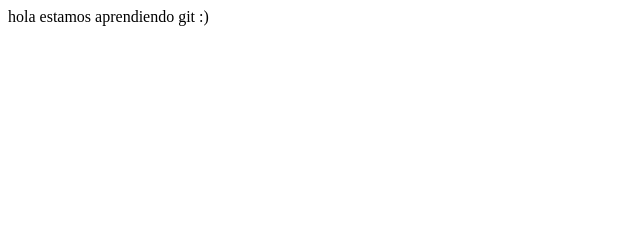
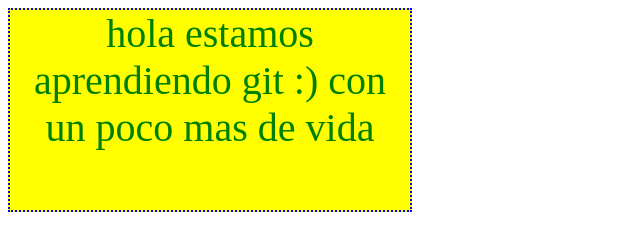
Before and after one commit to LuisGM96/uptest, a plain HTML site: page index.html in a window 1280 px wide. Shown: the whole page, without its empty margins (0-640 px from the left). Drawn offline with Linux system fonts and the light colour scheme.

Commit message:
agregarle vida a mi pagina

```diff
--- a/index.html
+++ b/index.html
@@ -1,12 +1,14 @@
 <html>
+<meta charset="UTF-8"/>
 	<head>
 		<title>
 			pagina para aprender a usar git
 		</title>
+		<link rel="stylesheet" type="text/css" href="styles.css">
 	</head>
 		<body>
-			<div>
-				hola estamos aprendiendo git :)
+			<div class="vida">
+				hola estamos aprendiendo git :) con un poco mas de vida
 			</div>
 		</body>
 </html>
--- /dev/null
+++ b/styles.css
@@ -0,0 +1,11 @@
+.vida
+{
+	background-color: yellow;
+	border: dotted blue 2px;
+	width: 400px;
+	height: 200px;
+	color: green;
+	font-family: "comic sans";
+	font-size: 40px;
+	text-align: center;
+}
```
Also changed, not shown: 1 other file.
